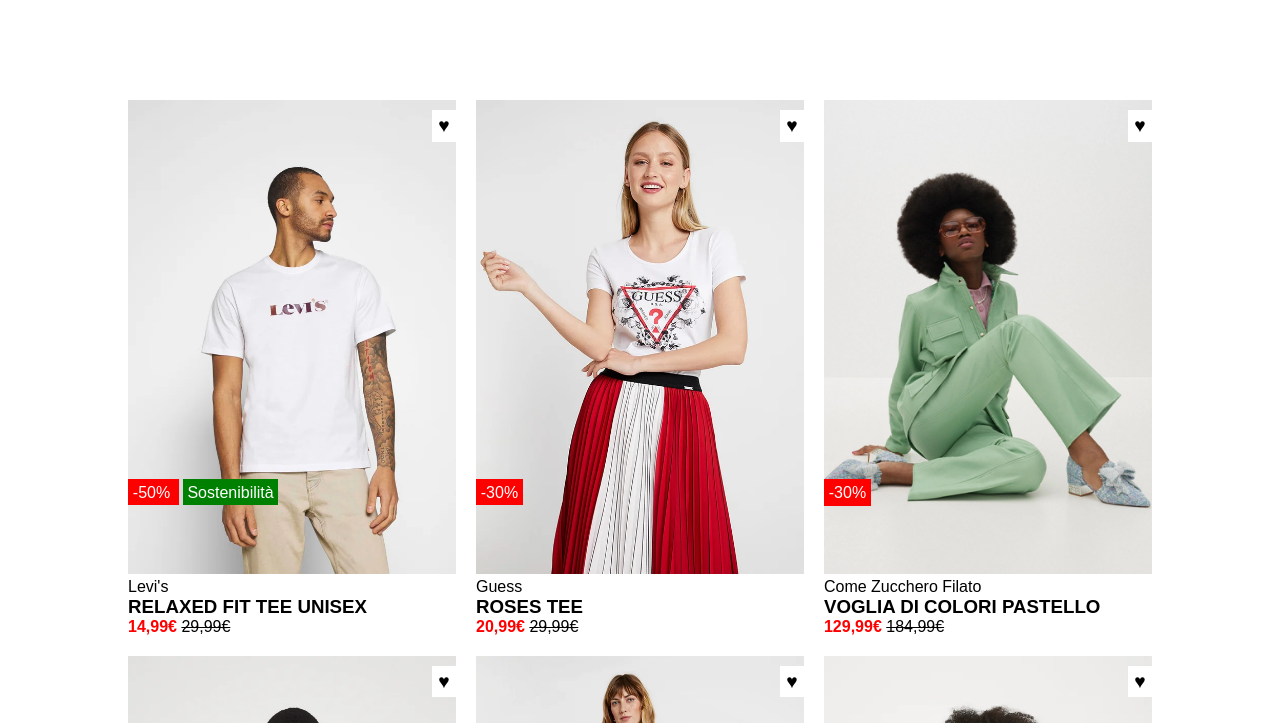
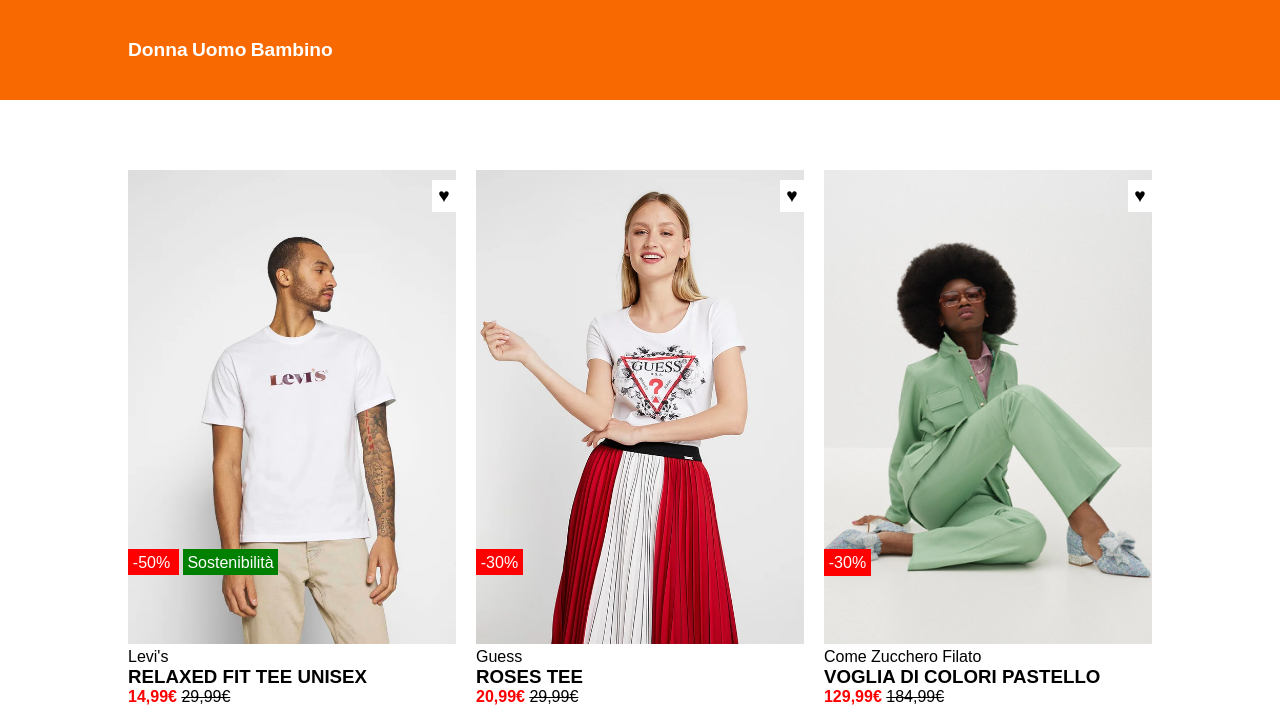
Before and after one commit to LucaPertosa/html-css-boolando, a plain HTML site: page index.html in a window 1280 px wide. Shown: the top 723 px of the page. Drawn offline with Linux system fonts and the light colour scheme.

Commit message:
Add: nav-bar on header

```diff
--- a/css/style.css
+++ b/css/style.css
@@ -1,3 +1,10 @@
+/* VARIABLES */
+
+:root {
+    --header-color: #F96902;
+    --footer-color: #1A1A1A;
+}
+
 /* RESET */
 * {
     padding: 0;
@@ -11,7 +18,21 @@
 }
 
 header {
+    width: 100%;
     z-index: 999;
+    background-color: var(--header-color);
+    position: fixed;
+    /* debug */
+    height: 100px;
+}
+
+a {
+    text-decoration: none;
+    color: inherit;
+}
+
+ul {
+    list-style-type: none;
 }
 /* Card */
 .text-area h3 {
@@ -30,12 +51,58 @@
     text-decoration: line-through;
 }
 
+/* HEADER */
+
+nav{
+    width: 100%;
+    height: 100%;
+}
+
+header .container {
+    width: 80%;
+    margin: 0 auto;
+    display: flex;
+    align-items: center;
+    font-size: 1.2rem;;
+    color: white;
+
+}
+/* Nav-bar */
+.type {
+    width: 20% ;
+}
+
+.type-list {
+    display: flex;
+    justify-content: space-between;
+    text-transform: capitalize;
+    font-weight: bold;
+}
+
+a:hover {
+    text-decoration: underline;
+    color: black;
+}
+
+
+
+
+
+
+
+
+
+
+
+
+
+
 /* MAIN */
 
-.container {
+main .container {
     width: 80%;
     margin: 0 auto;
-    padding: 100px 0;
+    padding: 170px 0;
     display: flex;
     flex-wrap: wrap;
     gap: 20px;
--- a/index.html
+++ b/index.html
@@ -13,7 +13,27 @@
 
     <!-- HEADER -->
     <header>
+        <nav class="container">
+            <!-- Nav-bar -->
+            <div class="type">
+                <ul class="type-list">
+                    <li><a href="">donna</a></li>
+                    <li><a href="">uomo</a></li>
+                    <li><a href="">bambino</a></li>
+                </ul>
+            </div>
+            <!-- Nav-bar -->
+            <!-- Logo -->
+            <div class="logo">
 
+            </div>
+            <!-- /Logo -->
+            <!-- Nav-tools -->
+            <div class="tools">
+
+            </div>
+            <!-- /Nav-tools -->
+        </nav>
     </header>
     <!-- /HEADER -->
 
```
